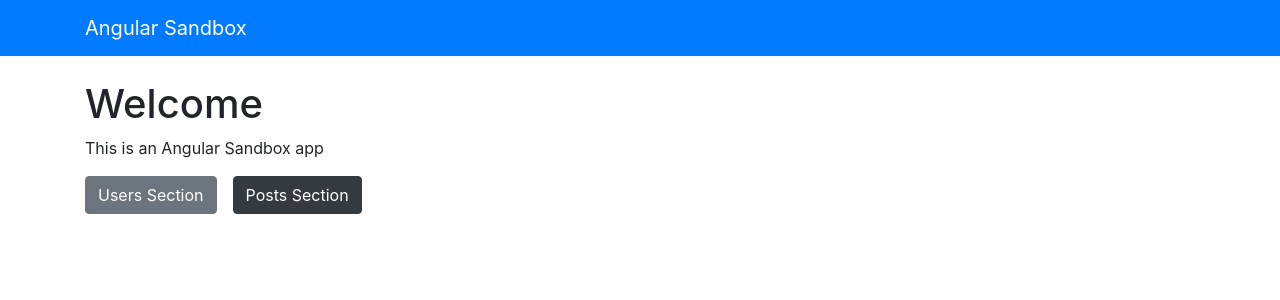
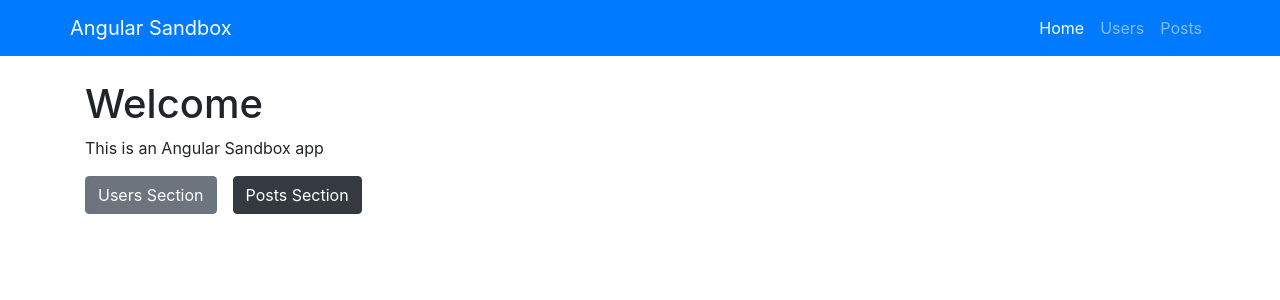
Before and after one commit to andrwsalcdo/angular-sandbox, an Angular app: page / in a window 1280 px wide. Shown: the top 300 px of the page. Built offline with nearby package versions, Linux system fonts and the light colour scheme; what @angular/Forms would draw is missing.

Commit message:
add routing navbar links to Navbar html

```diff
--- a/src/app/components/navbar/navbar.component.html
+++ b/src/app/components/navbar/navbar.component.html
@@ -1,5 +1,30 @@
-<nav class="navbar navbar-dark bg-primary mb-4">
+<nav class="navbar navbar-expand navbar-dark bg-primary mb-4">
   <div class="container">
-    <a href="#" class="navbar-brand">Angular Sandbox</a>
+    <a class="navbar-brand" routerLink="/">Angular Sandbox</a>
+    <div>
+      <ul class="navbar-nav ml-auto">
+        <li
+          class="nav-item"
+          [routerLinkActive]="['active']"
+          [routerLinkActiveOptions]="{exact: true}"
+        >
+          <a class="nav-link" routerLink="/">Home</a>
+        </li>
+        <li
+          class="nav-item"
+          [routerLinkActive]="['active']"
+          [routerLinkActiveOptions]="{exact: true}"
+        >
+          <a class="nav-link" routerLink="/users">Users</a>
+        </li>
+        <li
+          class="nav-item"
+          [routerLinkActive]="['active']"
+          [routerLinkActiveOptions]="{exact: true}"
+        >
+          <a class="nav-link" routerLink="/posts">Posts</a>
+        </li>
+      </ul>
+    </div>
   </div>
 </nav>
```
